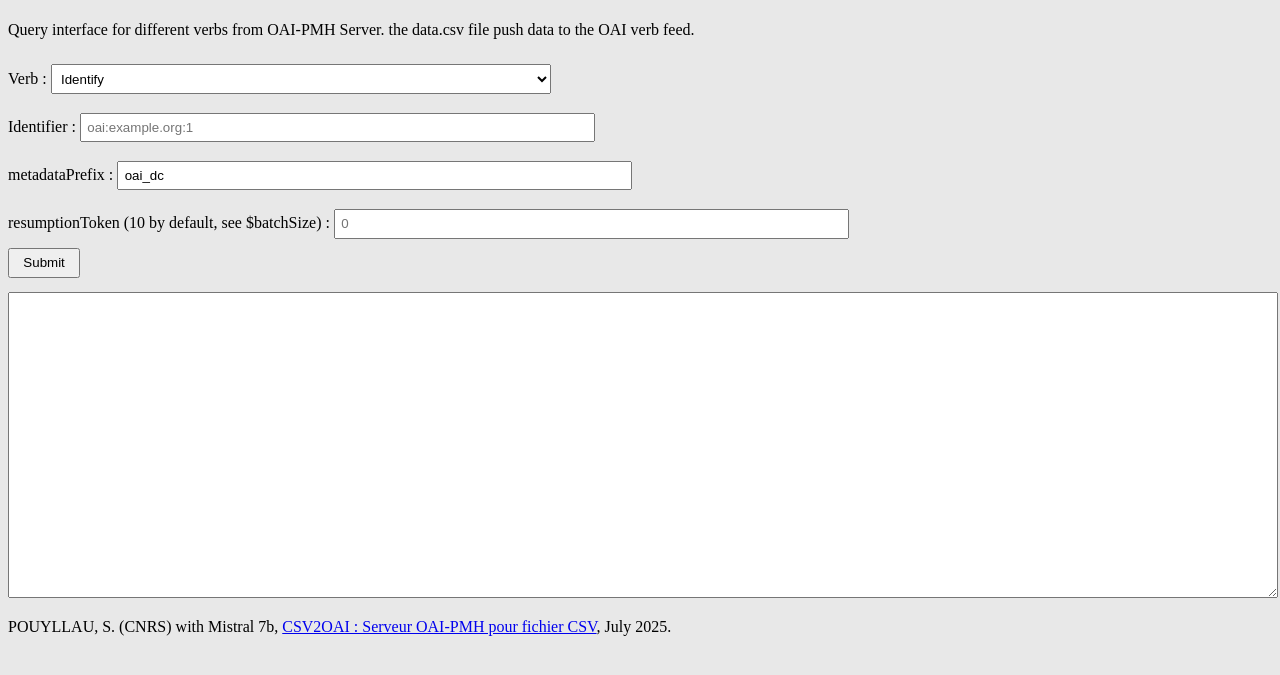
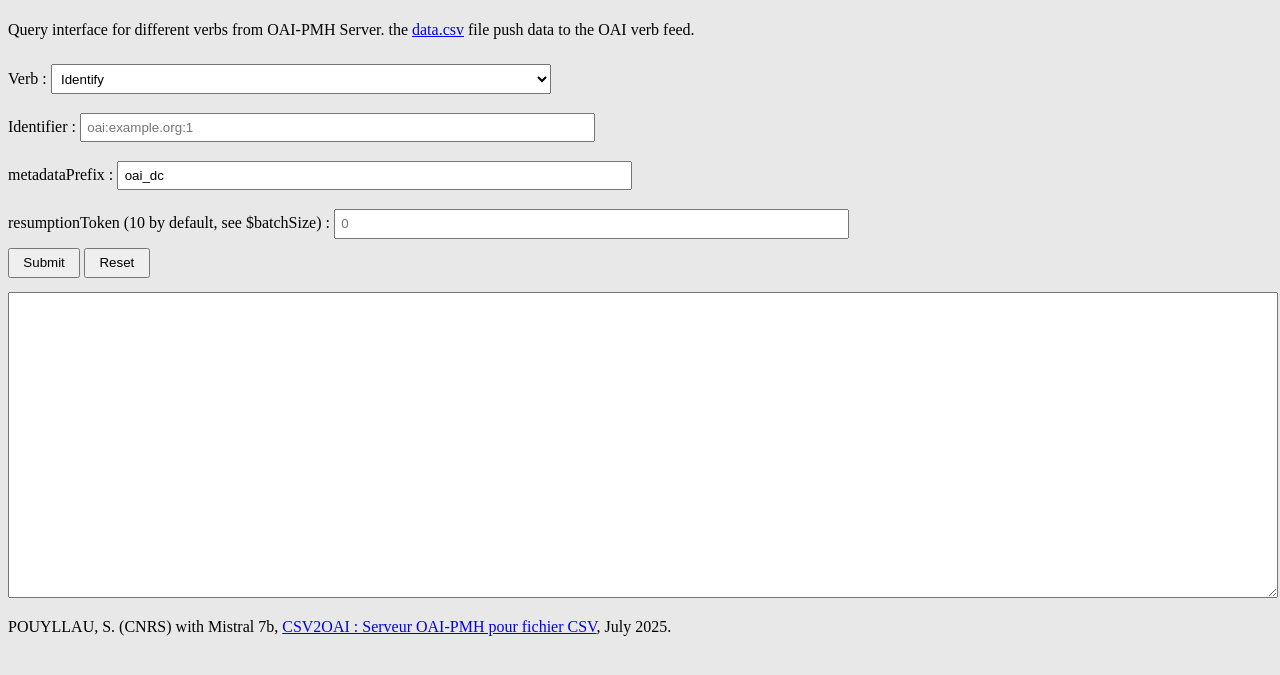
Before and after one commit to spouyllau/csv2oai, a plain HTML site: page index.html in a window 1280 px wide. Shown: the part 59-734 px from the top of the page. Drawn offline with Linux system fonts and the light colour scheme.

Commit message:
Update index.html some corrections…

```diff
--- a/index.html
+++ b/index.html
@@ -16,7 +16,7 @@
 </head>
 <body>
   <h1>OAI-PMH Server for CSV file “PHP Version”</h1>
-  <p>Query interface for different verbs from OAI-PMH Server. the data.csv file push data to the OAI verb feed.</p>
+  <p>Query interface for different verbs from OAI-PMH Server. the <a href="data.csv">data.csv</a> file push data to the OAI verb feed.</p>
   <form id="oaiForm">
     <label>Verb :
       <select name="verb" id="verb">
@@ -32,6 +32,7 @@
     <label>metadataPrefix : <input type="text" name="metadataPrefix" value="oai_dc"></label><br>
     <label>resumptionToken (10 by default, see $batchSize) : <input type="text" name="resumptionToken" placeholder="0"></label><br>
     <button type="submit">Submit</button>
+    <button type="reset">Reset</button>
   </form>
 
   <textarea id="output" readonly></textarea>
```
